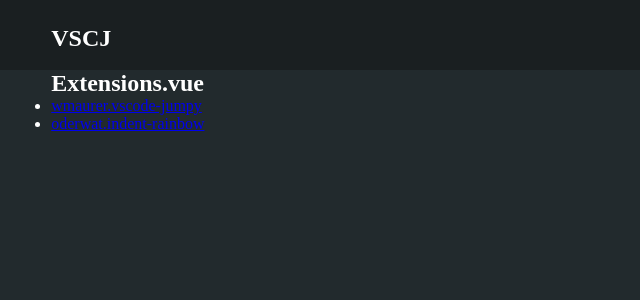
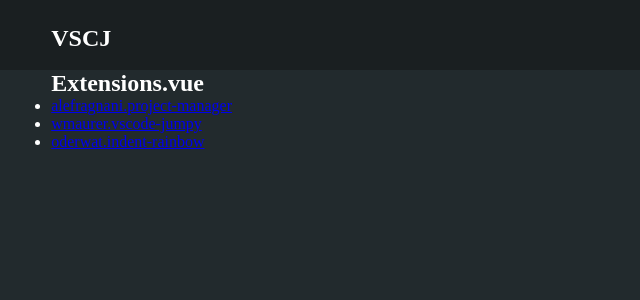
Before and after one commit to syon/vscj, a Vue app: page /#/extensions in a window 1280 px wide. Shown: the top 300 px of the page, without its empty margins (0-640 px from the left). Built offline with nearby package versions, Linux system fonts and the light colour scheme.

Commit message:
:memo: project-manager

```diff
--- /dev/null
+++ b/src/articles/alefragnani.project-manager.md
@@ -0,0 +1,3 @@
+## Project Manager
+
+Easily switch between projects
--- a/src/components/Extensions.vue
+++ b/src/components/Extensions.vue
@@ -2,6 +2,8 @@
 .container-wide
   h2 Extensions.vue
   ul
+    li
+      router-link(to="/extensions/item/alefragnani.project-manager") alefragnani.project-manager
     li
       router-link(to="/extensions/item/wmaurer.vscode-jumpy") wmaurer.vscode-jumpy
     li
```
